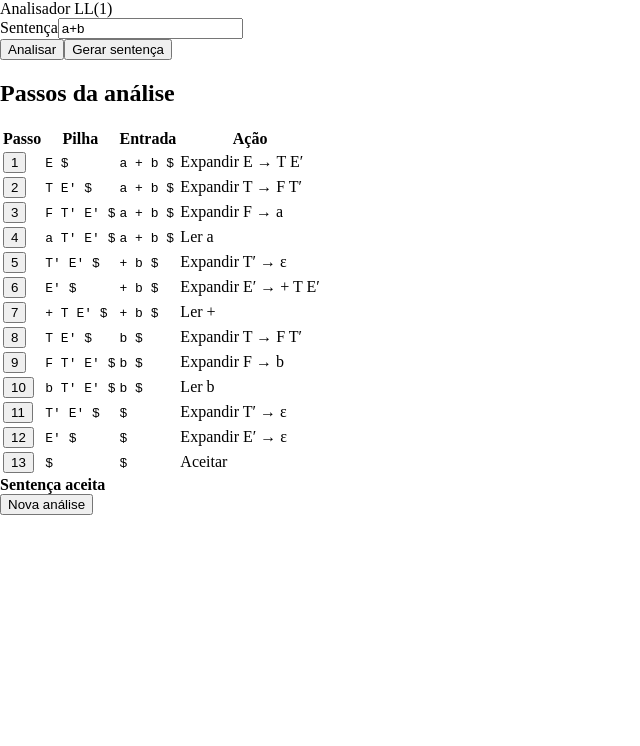
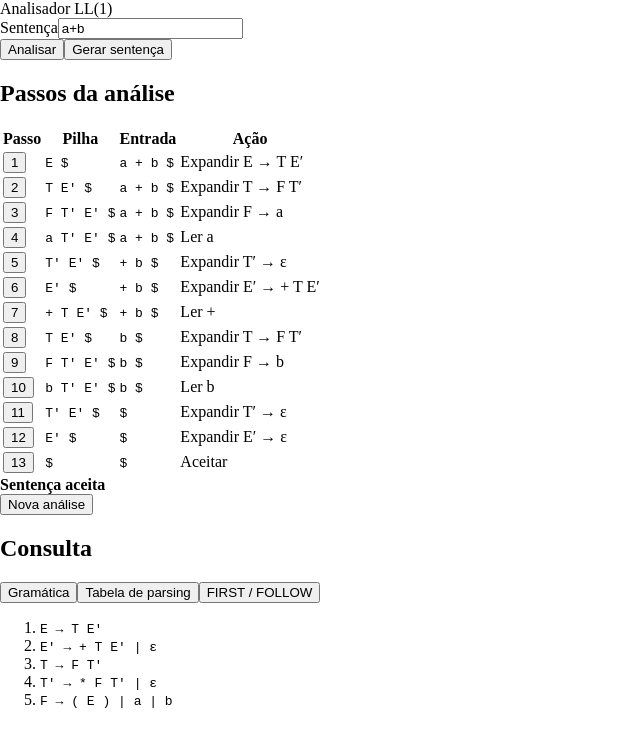
Before and after one commit to RenanPoersch/ll1, an Angular app: page / in a window 1280 px wide. Shown: the top 746 px of the page, without its empty margins (0-640 px from the left). Built offline with nearby package versions, Linux system fonts and the light colour scheme.

Commit message:
Adiciona consulta à gramática, parsing e conjuntos

```diff
--- a/src/app.html
+++ b/src/app.html
@@ -45,5 +45,59 @@
         <p class="empty">Digite ou gere uma sentença e selecione Analisar.</p>
       }
     </section>
+    <section class="reference" aria-labelledby="reference-title">
+      <h2 id="reference-title">Consulta</h2>
+      <nav class="panels" aria-label="Material de consulta">
+        @for (panel of panels; track panel.id) {
+          <button type="button" [attr.aria-pressed]="activePanel === panel.id"
+            (click)="activePanel = panel.id">{{ panel.label }}</button>
+        }
+      </nav>
+      @switch (activePanel) {
+        @case ('grammar') {
+          <ol class="grammar">
+            @for (symbol of nonTerminals; track symbol) {
+              <li [class.selected]="selectedRule === symbol">
+                <code>{{ symbol }} → @for (production of grammar[symbol]; track $index) {
+                  @if (!$first) { <span class="alternative"> | </span> }{{ formatProduction(production) }}
+                }</code>
+              </li>
+            }
+          </ol>
+        }
+        @case ('parsing') {
+          <div class="reference-table" tabindex="0" aria-label="Tabela de parsing">
+            <table>
+              <thead><tr><th scope="col">Regra</th>
+                @for (token of terminals; track token) { <th scope="col"><code>{{ token }}</code></th> }
+              </tr></thead>
+              <tbody>
+                @for (symbol of nonTerminals; track symbol) {
+                  <tr [class.selected]="selectedRule === symbol">
+                    <th scope="row"><code>{{ symbol }}</code></th>
+                    @for (token of terminals; track token) { <td><code>{{ tableCell(symbol, token) }}</code></td> }
+                  </tr>
+                }
+              </tbody>
+            </table>
+          </div>
+          <p class="hint">— indica que não há produção para essa combinação.</p>
+        }
+        @case ('sets') {
+          <table class="sets">
+            <thead><tr><th scope="col">Regra</th><th scope="col">FIRST</th><th scope="col">FOLLOW</th></tr></thead>
+            <tbody>
+              @for (symbol of nonTerminals; track symbol) {
+                <tr [class.selected]="selectedRule === symbol">
+                  <th scope="row"><code>{{ symbol }}</code></th>
+                  <td><code>{{ firstFollow[symbol].first }}</code></td>
+                  <td><code>{{ firstFollow[symbol].follow }}</code></td>
+                </tr>
+              }
+            </tbody>
+          </table>
+        }
+      }
+    </section>
   </div>
 </main>
--- a/src/main.ts
+++ b/src/main.ts
@@ -1,7 +1,7 @@
 import { Component, provideZonelessChangeDetection } from '@angular/core';
 import { FormsModule } from '@angular/forms';
 import { bootstrapApplication } from '@angular/platform-browser';
-import { analyze, generateSentence, type Analysis } from './parser';
+import { analyze, firstFollow, formatProduction, generateSentence, grammar, nonTerminals, tableCell, terminals, type Analysis } from './parser';
 
 @Component({
   selector: 'app-root',
@@ -12,6 +12,22 @@ class AppComponent {
   sentence = 'a+b';
   result: Analysis | null = analyze(this.sentence);
   selectedStep = 0;
+  activePanel = 'grammar';
+  readonly panels = [
+    { id: 'grammar', label: 'Gramática' },
+    { id: 'parsing', label: 'Tabela de parsing' },
+    { id: 'sets', label: 'FIRST / FOLLOW' },
+  ];
+  readonly grammar = grammar;
+  readonly nonTerminals = nonTerminals;
+  readonly terminals = terminals;
+  readonly firstFollow = firstFollow;
+  readonly formatProduction = formatProduction;
+  readonly tableCell = tableCell;
+
+  get selectedRule() {
+    return this.result?.steps[this.selectedStep]?.rule;
+  }
 
   run(): void {
     this.result = analyze(this.sentence);
```
